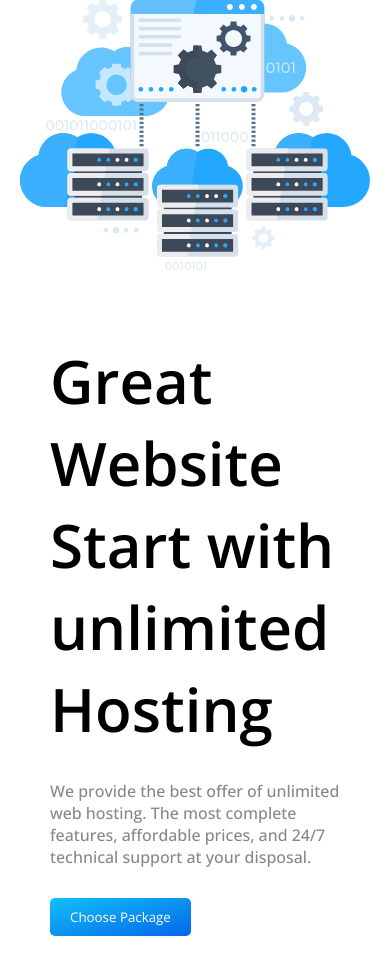
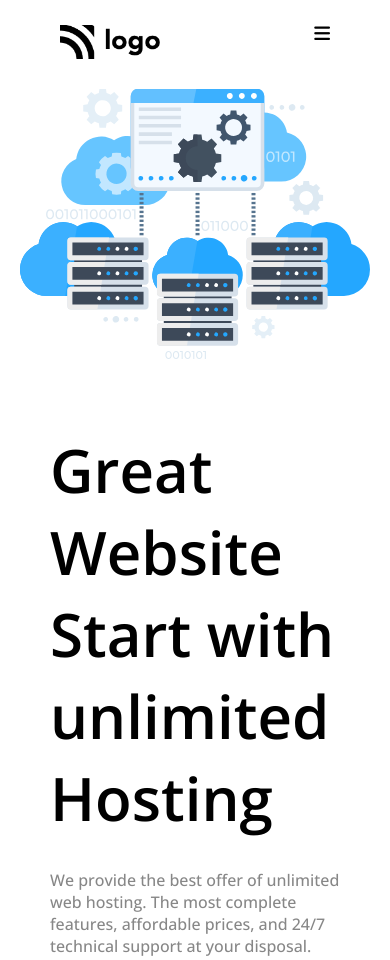
Before and after one commit to Kundanika0506/Project-11, a plain HTML site: page index.html in a window 390 px wide. Shown: the top 960 px of the page. Drawn offline with nearby package versions, Linux system fonts and the light colour scheme.

Commit message:
Project 11

```diff
--- a/index.html
+++ b/index.html
@@ -11,10 +11,11 @@
     ></script>
   </head>
   <body>
-    <!-- <div id="nav">
+    <div id="nav">
       <div id="logo">
         <img src="./assets-proj11/Logo.png" alt="" />
       </div>
+      <i class="fa-solid fa-bars"></i>
       <ul>
         <li>Home</li>
         <li>Domain</li>
@@ -24,7 +25,7 @@
         <li>About Us</li>
       </ul>
       <button>Register Now</button>
-    </div> -->
+    </div>
     <div id="main">
       <div id="left">
         <h1>Great Website Start with unlimited Hosting</h1>
--- a/proj11.css
+++ b/proj11.css
@@ -15,6 +15,9 @@
 }
 #logo img{
     width: 100px;
+}
+#nav i{
+    display: none;
 }
 #nav ul{
     /* border: 1px solid black; */
@@ -382,6 +385,17 @@
 
 
 @media screen and (max-width:400px){
+    #nav ul{
+        display:none;
+    }
+    #nav i{
+        display: block;
+        color: black;
+        font-size: 18px;
+    }
+    #nav button{
+        display: none;
+    }
     #main{
 
         display: flex;
```
